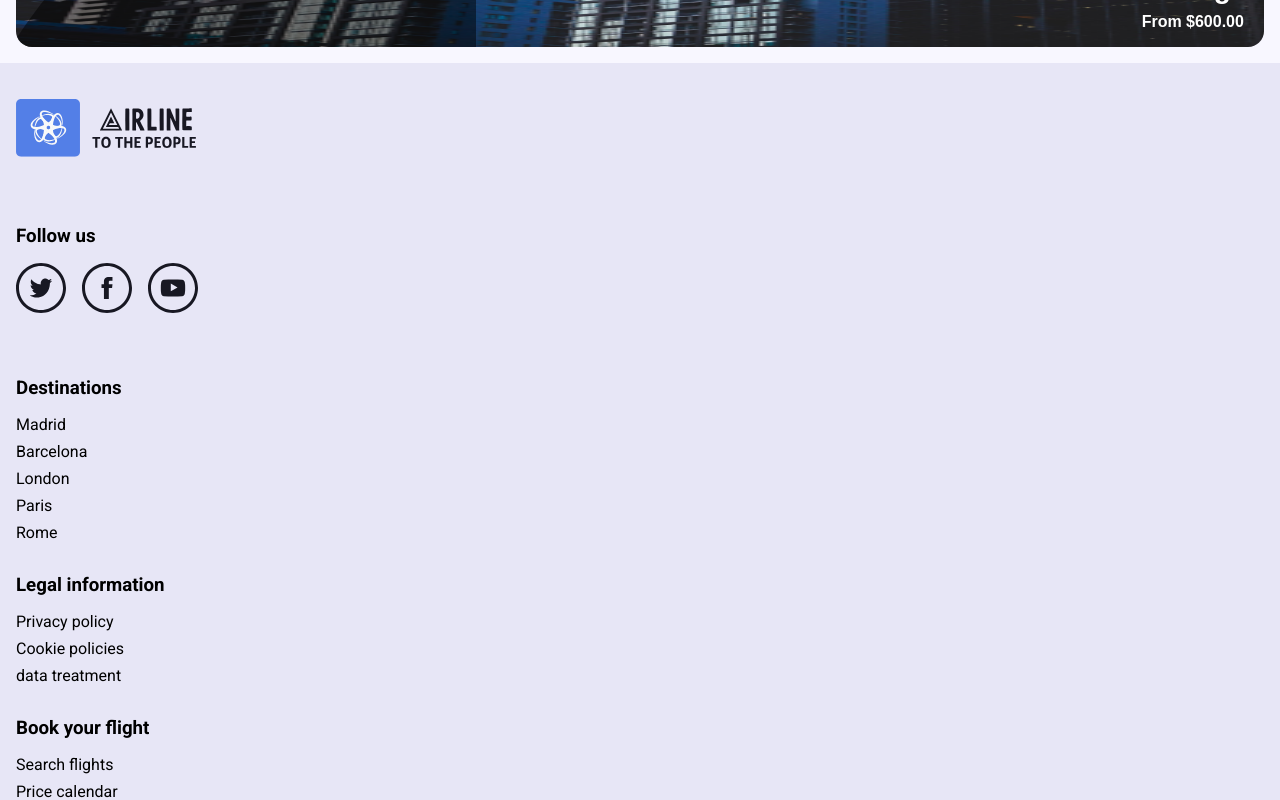
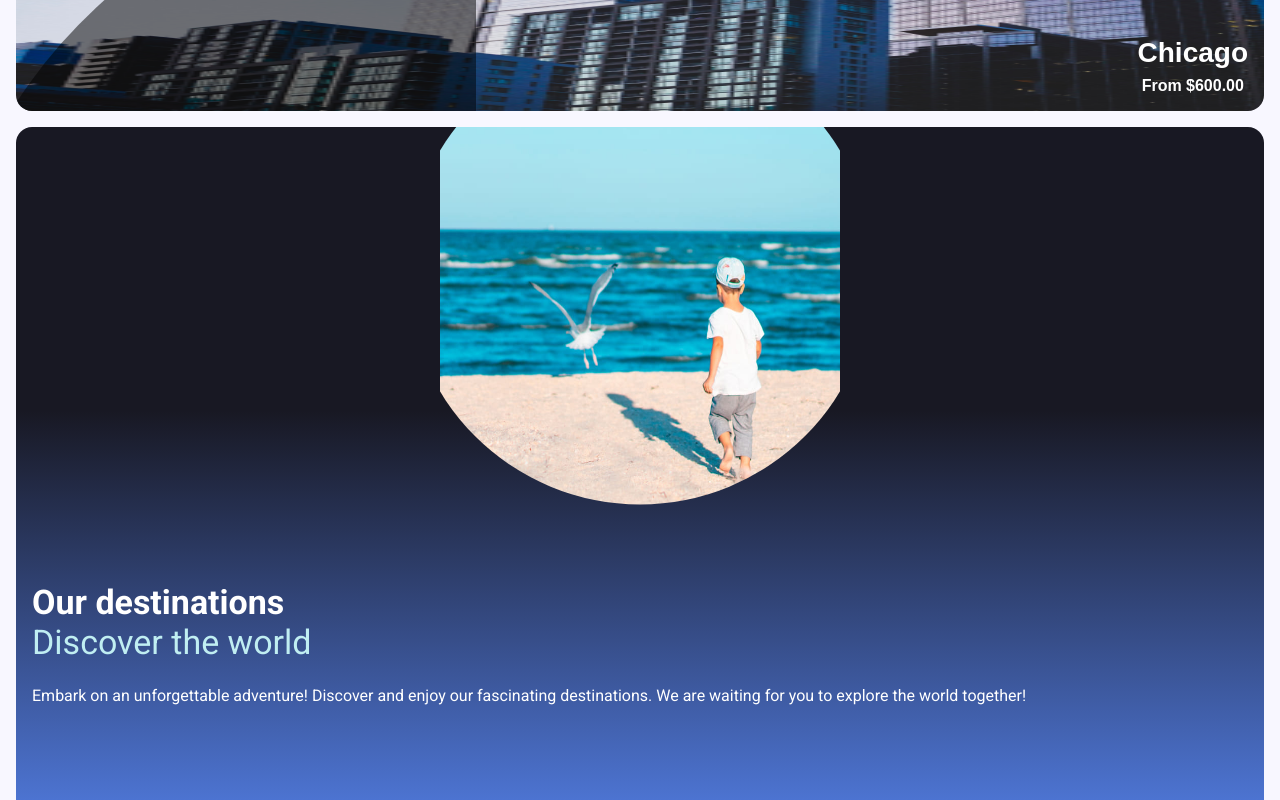
Before and after one commit to JeisonPC/Airline-to-the-people, an Angular app: page / in a window 1280 px wide. Shown: the part 1280-2080 px from the top of the page. Built offline with nearby package versions, Linux system fonts and the light colour scheme.

Commit message:
ADD - High card added at home

```diff
--- a/src/app/components/footer/footer.component.scss
+++ b/src/app/components/footer/footer.component.scss
@@ -1,7 +1,7 @@
 @import '_variables';
 .footer {
   background-color: $color-gray-8;
-
+  margin-top: 4rem;
   // Sección superior del footer
   &__section-up {
     padding: 2.25rem 1rem;
--- a/src/app/pages/home/home.component.html
+++ b/src/app/pages/home/home.component.html
@@ -1,5 +1,4 @@
 <div class="banner">
-  <!-- <img ngSrc="assets/img-banner.jpg" alt="" width="400" height="200" priority> -->
   <div class="banner__content">
     <div>
       <h1>Take a rest</h1>
@@ -9,9 +8,23 @@
     </div>
     <a class="button-red" href="#">Buy</a>
   </div>
-
-
 </div>
 <section class="section-cards">
+  <h2>Offers</h2>
   <app-card *ngFor="let card of cards" [title]="card.title" [image]="card.image" [content]="card.description" />
 </section>
+
+<section class="section-card-high">
+  <div class="section-card-high__container">
+    <img ngSrc="/assets/img/img-child.jpg" alt="img-child" width="400" height="200" priority>
+    <div class="section-card-high__content">
+      <div>
+        <h3>Our destinations</h3>
+        <h4>Discover the world</h4>
+      </div>
+      <p>Embark on an unforgettable adventure! Discover and enjoy our fascinating destinations. We are waiting for you
+        to explore the world together!</p>
+    </div>
+  </div>
+
+</section>
--- a/src/app/pages/home/home.component.scss
+++ b/src/app/pages/home/home.component.scss
@@ -1,5 +1,7 @@
+@import '_variables';
+
 .banner {
-  background-image: url('/assets/img/img-banner.jpg');
+  background-image: url("/assets/img/img-banner.jpg");
   height: 448px;
   background-repeat: no-repeat;
   background-position: 40% 34%;
@@ -28,8 +30,53 @@
 }
 
 .section-cards {
-  padding: 1rem;
+  padding: 2rem 1rem 1rem;
   display: flex;
   flex-direction: column;
   gap: 1.25rem;
 }
+
+.section-card-high {
+  padding: 0 1rem;
+  height: 722px;
+
+  &__container {
+    overflow: hidden;
+    position: relative;
+    height: 100%;
+    width: 100%;
+    border-radius: 1rem;
+    background: linear-gradient(180deg, #181823 39.26%, #537FE7 100%);
+  }
+  &__content {
+    position: absolute;
+    bottom: 20%;
+    color: white;
+    left: 1rem;
+    right: 1rem;
+    display: flex;
+    flex-direction: column;
+    gap: 1.5rem;
+  }
+
+  &__container h3 {
+    font-weight: 700;
+    font-size: 34px;
+  }
+
+  &__container h4 {
+    font-weight: 400;
+    color: $color-blue-5;
+    font-size: 34px;
+  }
+
+  & img {
+    height: 100%;
+    position: absolute;
+    top: -217px;
+    left: 50%;
+    clip-path: circle(40%);
+    transform: translate(-50%, 0);
+  }
+
+}
--- a/src/app/pages/home/home.component.ts
+++ b/src/app/pages/home/home.component.ts
@@ -5,7 +5,7 @@ import { CardComponent } from '../../components/card/card.component';
 @Component({
   selector: 'app-home',
   standalone: true,
-  imports: [CardComponent, CommonModule],
+  imports: [CardComponent, CommonModule, NgOptimizedImage],
   templateUrl: './home.component.html',
   styleUrl: './home.component.scss',
 })
--- a/src/styles/_variables.scss
+++ b/src/styles/_variables.scss
@@ -4,3 +4,4 @@ $color-gray-10: rgba(248, 247, 255, 1);
 $color-gray-8: rgba(231, 230, 246, 1);
 $color-gray-9: rgba(241, 240, 255, 1);
 $color-gray-5: rgba(146, 146, 160, 1);
+$color-blue-5: rgba(192, 238, 242, 1)
--- a/src/styles/styles.scss
+++ b/src/styles/styles.scss
@@ -24,7 +24,7 @@ li, ul {
   /* Agrega cualquier otra propiedad que desees restablecer o modificar */
 }
 
-h1,h2,h3,p {
+h1,h2,h3,h4,p {
   margin: 0;
 }
 
```
Also changed, not shown: src/assets/img/img-child.jpg (added).
